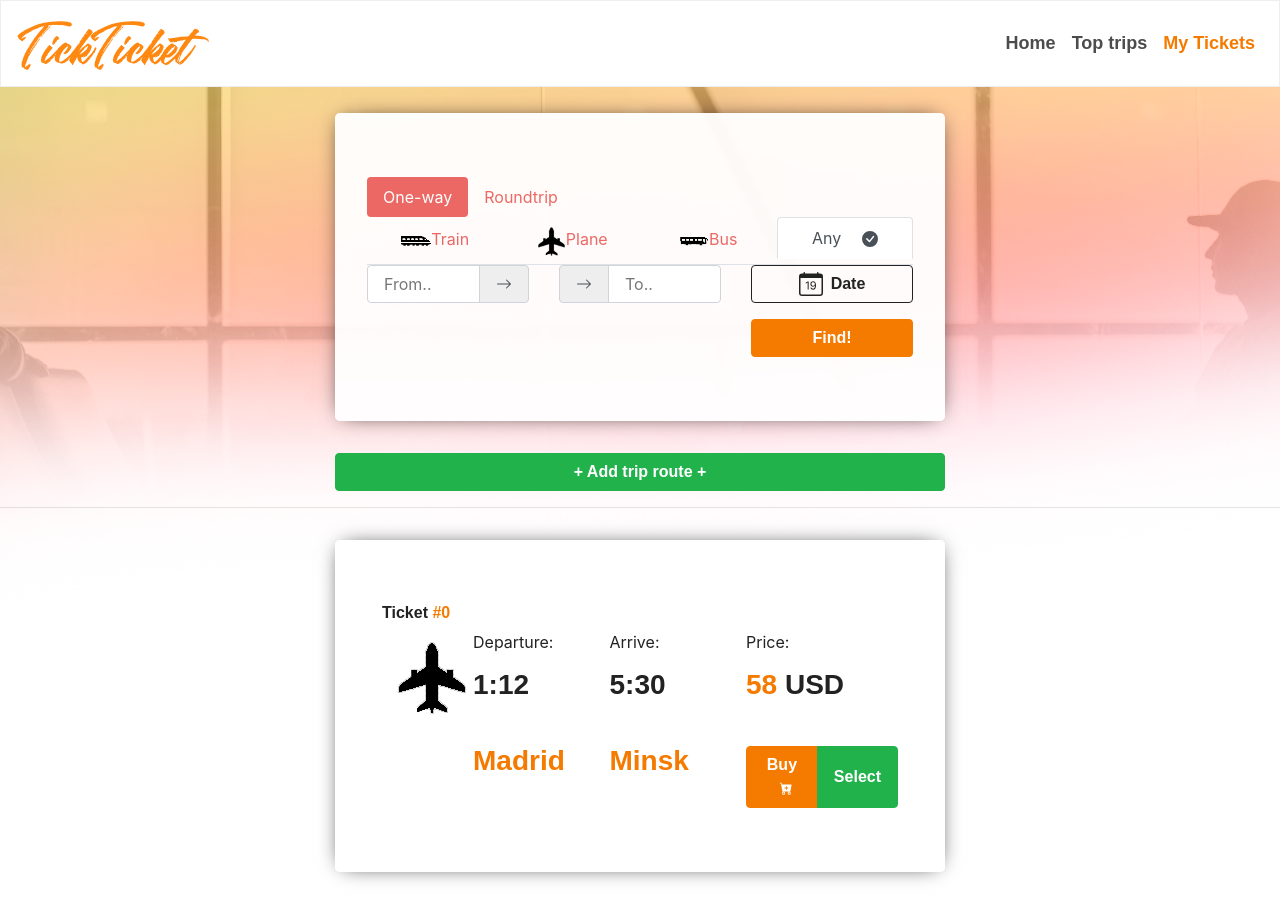
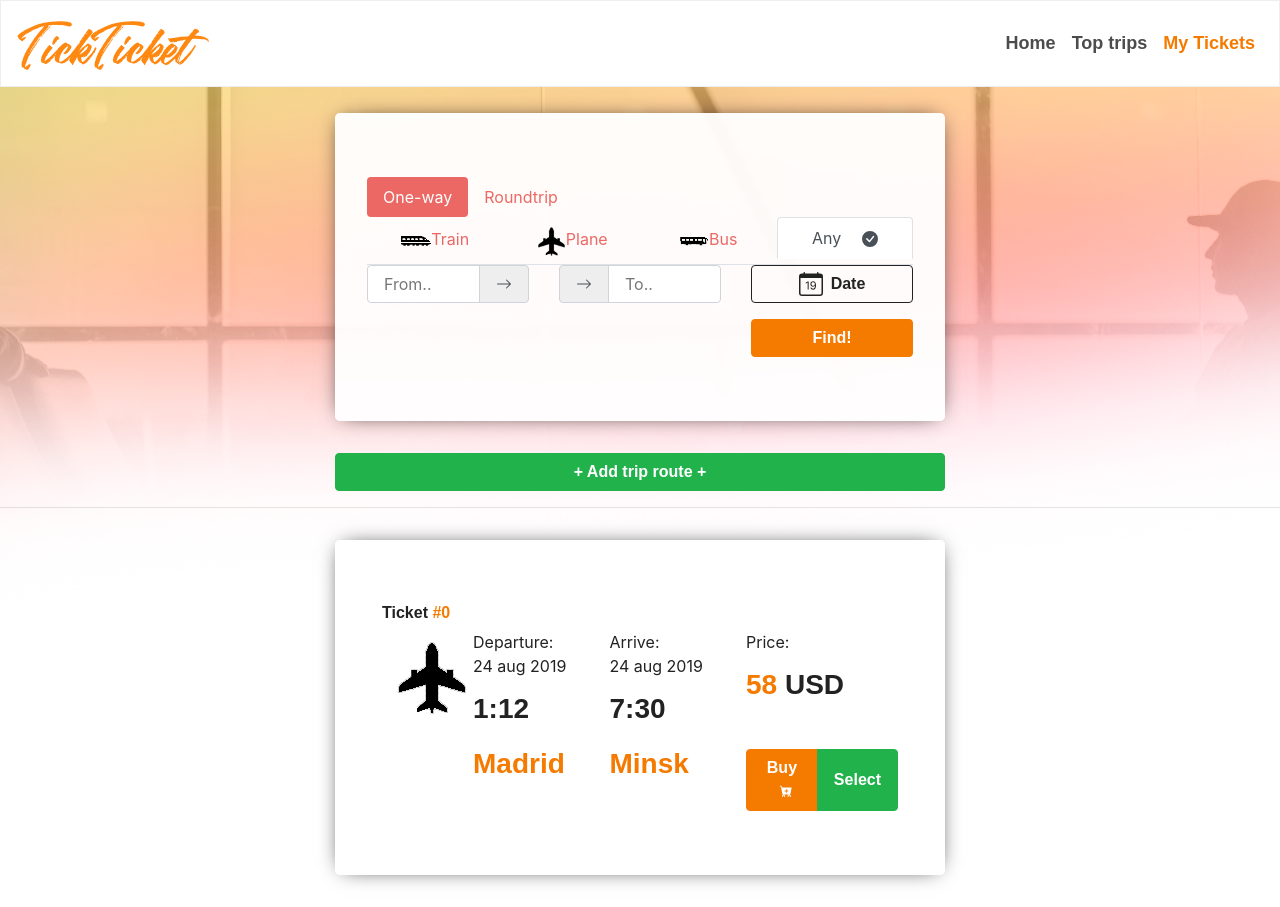
Before and after one commit to araneoAnicet/TickTicket, a React (Create React App) app in the folder tick_ticket/: page / in a window 1280 px wide. Built offline with nearby package versions, Linux system fonts and the light colour scheme; a web font is replaced by a local one.

Commit message:
add Date info

```diff
--- a/tick_ticket/src/components/Ticket.js
+++ b/tick_ticket/src/components/Ticket.js
@@ -97,17 +97,21 @@ class Ticket extends React.Component {
                             <img src={this.state.icon} alt=""></img>
                         </Col>
                         <Col sm={4} md={3}>
+                                Departure:
                             <p>
-                                Departure:
+                            {this.props.departureDate}
                             </p>
+
                             <h3>
                                 {this.props.departureTime}
                             </h3>
                         </Col>
                         <Col sm={4} md={3}>
+                        Arrive:
                             <p>
-                                Arrive:
+                            {this.props.arriveDate}
                             </p>
+
                             <h3>
                                 {this.props.arriveTime}
                             </h3>
--- a/tick_ticket/src/components/TicketsContainer.js
+++ b/tick_ticket/src/components/TicketsContainer.js
@@ -14,7 +14,9 @@ function TicketsContainer(props) {
         {
             id: maxTicketIndex,
             departureTime: '1:12',
-            arriveTime: '5:30',
+            arriveTime: '7:30',
+            departureDate: '24 aug 2019',
+            arriveDate: '24 aug 2019',
             price: 58,
             currencyName: 'USD',
             departureCityName: 'Madrid',
@@ -54,6 +56,8 @@ function TicketsContainer(props) {
                                 id={item.id}
                                 departureTime={item.departureTime}
                                 arriveTime={item.arriveTime}
+                                departureDate={item.departureDate}
+                                arriveDate={item.arriveDate}
                                 departureCityName={item.departureCityName}
                                 arriveCityName={item.arriveCityName}
                                 price={item.price}
```
